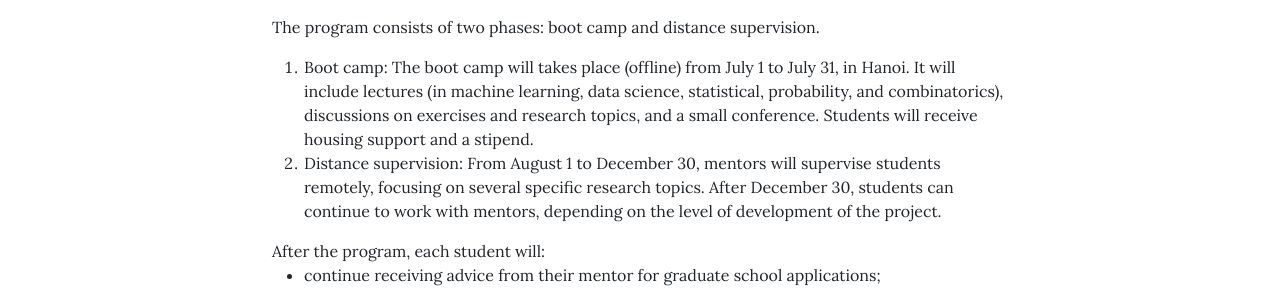
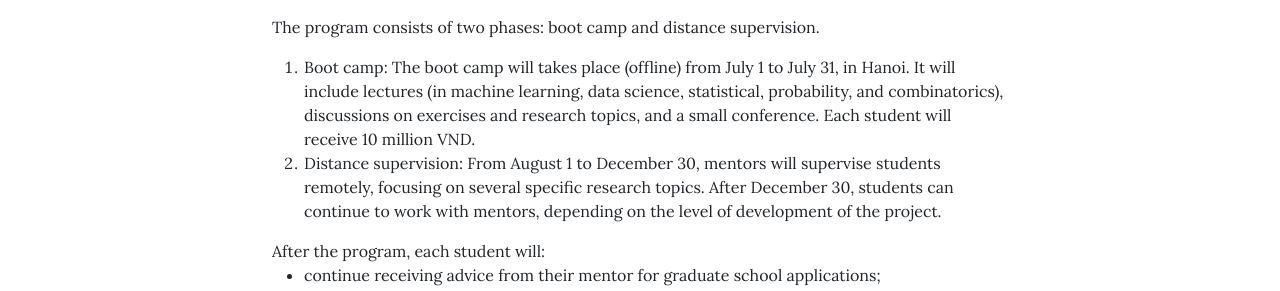
Before and after one commit to adm-vietnam/adm-vietnam.github.io, a Jekyll site: the page built from pages/home.md, in a window 1280 px wide. Shown: the part 626-917 px from the top of the page. Built offline with Jekyll 4.4.1, drawn with Linux system fonts in a browser that asks for light colours.

Commit message:
Update home.md

```diff
--- a/pages/home.md
+++ b/pages/home.md
@@ -19,7 +19,7 @@ The program is a great opportunity for participating students to meet, exchange
 The program consists of two phases: boot camp and distance supervision.
 <ol>
   <li>
-Boot camp: The boot camp will takes place (offline) from July 1 to July 31, in Hanoi. It will include lectures (in machine learning, data science, statistical, probability, and combinatorics), discussions on exercises and research topics, and a small conference. Students will receive housing support and a stipend.</li>
+Boot camp: The boot camp will takes place (offline) from July 1 to July 31, in Hanoi. It will include lectures (in machine learning, data science, statistical, probability, and combinatorics), discussions on exercises and research topics, and a small conference. Each student will receive 10 million VND.</li>
   <li>
 Distance supervision: From August 1 to December 30, mentors will supervise students remotely, focusing on several specific research topics. After December 30, students can continue to work with mentors, depending on the level of development of the project.</li>
 </ol>
```
